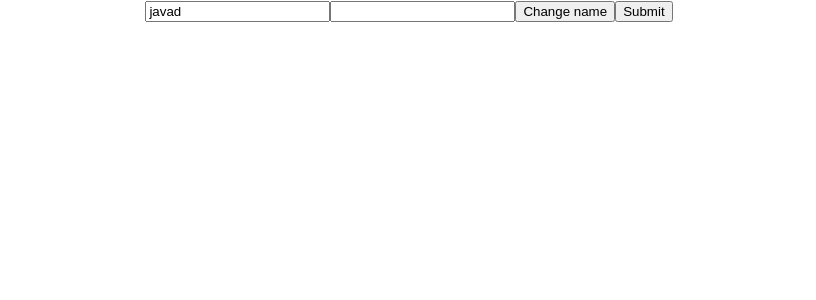
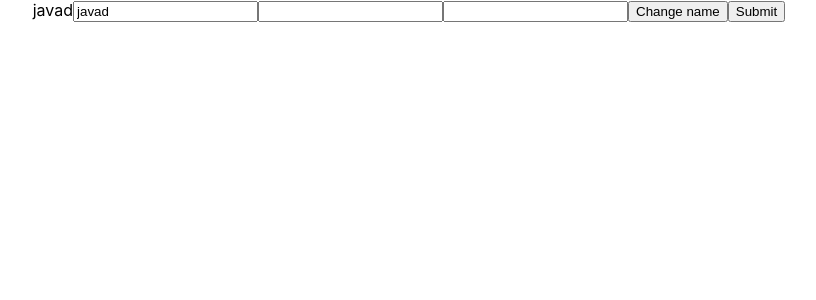
Before and after one commit to javadtavakoli/form-handler, a React (Create React App) app: page / in a window 1280 px wide. Shown: the top 300 px of the page, without its empty margins (231-1047 px from the left). Built offline with nearby package versions, Linux system fonts and the light colour scheme.

Commit message:
added form validation

```diff
--- a/src/App.tsx
+++ b/src/App.tsx
@@ -1,15 +1,30 @@
 import React from "react";
 import "./App.css";
 import useForm from "./formHandler/useForm";
+import * as yup from "yup";
 type FormValues = {
   firstName: string;
   lastName: string;
+  email?: string;
 };
+const formSchema = yup.object({
+  firstName: yup.string().required(),
+  lastName: yup.string().required(),
+  email: yup.string().email(),
+});
 function App() {
-  const { register, handleSubmit, watch, setValue } = useForm<FormValues>({
+  const {
+    register,
+    handleSubmit,
+    watch,
+    setFieldValue,
+    errors,
+    submitLoading,
+  } = useForm<FormValues>({
     initialValues: {
       firstName: "javad",
     },
+    schema: formSchema,
   });
   const firstName = watch("firstName");
 
@@ -20,19 +35,23 @@ function App() {
           console.log(values, "values");
         })}
       >
-        {" "}
         {firstName}
         <input {...register("firstName")} />
         <input {...register("lastName")} />
+        <input {...register("email")} />
+        {errors.map((err) => (
+          <div key={err}>{err}</div>
+        ))}
         <button
           type="button"
           onClick={() => {
-            setValue("firstName", "this");
+            setFieldValue("firstName", "this");
           }}
         >
           Change name
         </button>
         <button type="submit">Submit</button>
+        {submitLoading && "loading..."}
       </form>
     </div>
   );
--- a/src/formHandler/types.ts
+++ b/src/formHandler/types.ts
@@ -1,9 +1,11 @@
+import * as yup from "yup";
 export interface IFormValues {
   [fieldName: string]: string;
 }
 
 export interface IUseFormProps<FormValues extends IFormValues> {
   initialValues: Partial<FormValues>;
+  schema?: yup.AnySchema;
 }
 export type TRegisteredFormFields<FormValues extends IFormValues> = {
   [fieldName in keyof FormValues]?: IRegisteredFormFieldOptions;
@@ -11,3 +13,7 @@ export type TRegisteredFormFields<FormValues extends IFormValues> = {
 export interface IRegisteredFormFieldOptions {
   ref?: HTMLInputElement;
 }
+export interface IValidationResult {
+  success: boolean;
+  errors?: string[];
+}
--- a/src/formHandler/useForm.ts
+++ b/src/formHandler/useForm.ts
@@ -1,58 +1,99 @@
 import { useState, useCallback } from "react";
-import { IUseFormProps, IFormValues, TRegisteredFormFields } from "./types";
+import {
+  IUseFormProps,
+  IFormValues,
+  TRegisteredFormFields,
+  IValidationResult,
+} from "./types";
 import _ from "lodash";
+import { ValidationError } from "yup";
 const useForm = <FormValues extends IFormValues>(
   props?: IUseFormProps<FormValues>
 ) => {
   const [watchingFields, setWatchingFields] = useState<Partial<FormValues>>({});
-
+  const [errors, setErrors] = useState<string[]>([]);
+  const [submitLoading, setSubmitLoading] = useState(false);
   const [registeredFields, setRegisteredFields] = useState<
     TRegisteredFormFields<FormValues>
   >({});
-  const onChange = (event: React.ChangeEvent<HTMLInputElement>) => {
-    const field = event.target;
-    changeWathingFieldValue(field.name, field.value);
-  };
 
-  const changeWathingFieldValue = (
-    fieldName: keyof FormValues,
-    value: string
-  ) => {
+  const changeWathingFieldValue = useCallback(
+    (fieldName: keyof FormValues, value: string) => {
       if (fieldName in watchingFields) {
         setWatchingFields((_fieldsValue) => ({
           ..._fieldsValue,
           [fieldName]: value,
         }));
       }
-  };
-  const onBlur = (event: React.FocusEvent<HTMLInputElement>) => {
-    console.log(event.target.name, event.type, "triggered");
-  };
-  const onFocus = (event: React.FocusEvent<HTMLInputElement>) => {
-    console.log(event.target.name, event.type, "triggered");
-  };
-  const handleSubmit = (submit: (values: Partial<FormValues>) => void) => {
-    return (event: React.FormEvent<HTMLFormElement>) => {
+    },
+    [watchingFields]
+  );
+  const onChange = useCallback(
+    (event: React.ChangeEvent<HTMLInputElement>) => {
+      const field = event.target;
+      changeWathingFieldValue(field.name, field.value);
+    },
+    [changeWathingFieldValue]
+  );
+
+  const getFieldValue = useCallback(
+    (fieldName: keyof FormValues): string | undefined => {
+      const field = registeredFields[fieldName]?.ref;
+      if (!field) return;
+      return field.value;
+    },
+    [registeredFields]
+  );
+  const validateFormValues = useCallback(
+    async (values: FormValues): Promise<IValidationResult> => {
+      if (!props?.schema) return { success: true };
+      try {
+        await props.schema.validate(values);
+        return { success: true };
+      } catch (e) {
+        const error = e as ValidationError;
+        return { success: false, errors: error.errors };
+      }
+    },
+    [props?.schema]
+  );
+  const handleSubmit = useCallback(
+    (submit: (values: FormValues) => void) => {
+      return async (event: React.FormEvent<HTMLFormElement>) => {
+        try {
+          if (submitLoading) return;
+          setSubmitLoading(true);
           event.preventDefault();
-      const formValues: Partial<FormValues> = {};
+          const formValues = {} as FormValues;
           for (const fieldName in registeredFields) {
             _.assign(formValues, { [fieldName]: getFieldValue(fieldName) });
           }
-      submit(formValues);
+          const validationResult = await validateFormValues(formValues);
+          if (!validationResult.success && validationResult.errors) {
+            setErrors(validationResult.errors);
+            return;
+          }
+          if (errors.length > 0) {
+            setErrors([]);
+          }
+          await submit(formValues);
+        } finally {
+          setSubmitLoading(false);
+        }
       };
-  };
-  const getFieldValue = (fieldName: keyof FormValues): string | undefined => {
-    const field = registeredFields[fieldName]?.ref;
-    if (!field) return;
-    return field.value;
-  };
-  const setFieldValue = (fieldName: keyof FormValues, value: string) => {
+    },
+    [registeredFields, getFieldValue, validateFormValues, errors, submitLoading]
+  );
+  const setFieldValue = useCallback(
+    (fieldName: keyof FormValues, value: string) => {
       const fieldInput = registeredFields[fieldName]?.ref;
       if (fieldInput) {
         fieldInput.value = value;
         changeWathingFieldValue(fieldName, value);
       }
-  };
+    },
+    [registeredFields, changeWathingFieldValue]
+  );
   const watch = useCallback(
     (fieldName: keyof FormValues) => {
       if (fieldName in watchingFields) {
@@ -65,10 +106,27 @@ const useForm = <FormValues extends IFormValues>(
       });
       return value;
     },
-    [watchingFields]
+    [watchingFields, getFieldValue]
   );
-
-  const register = (inputName: keyof FormValues) => {
+  const addFieldToRegistery = useCallback(
+    (ref: HTMLInputElement | null, inputName: keyof FormValues) => {
+      if (!ref) return;
+      if (inputName in registeredFields) return;
+      setRegisteredFields((_fields) => ({
+        ..._fields,
+        [inputName]: { ref },
+      }));
+      if (inputName in watchingFields) {
+        setWatchingFields((_watchingFields) => ({
+          ..._watchingFields,
+          [inputName]: ref.value,
+        }));
+      }
+    },
+    [registeredFields, watchingFields]
+  );
+  const register = useCallback(
+    (inputName: keyof FormValues) => {
       const defaultValue = props?.initialValues
         ? props.initialValues[inputName]
         : undefined;
@@ -76,27 +134,22 @@ const useForm = <FormValues extends IFormValues>(
         name: inputName,
         onChange,
         id: inputName,
-      onBlur,
-      onFocus,
         defaultValue,
         ref: (ref: HTMLInputElement | null) => {
-        if (ref) {
-          if (!(inputName in registeredFields)) {
-            setRegisteredFields((_fields) => ({
-              ..._fields,
-              [inputName]: { ref },
-            }));
-          }
-        }
+          addFieldToRegistery(ref, inputName);
         },
       };
-  };
+    },
+    [props, addFieldToRegistery, onChange]
+  );
   return {
     register,
     handleSubmit,
     watch,
-    setValue: setFieldValue,
+    setFieldValue,
     getFieldValue,
+    errors,
+    submitLoading,
   };
 };
 export default useForm;
```
Lines whose indentation alone changed are shown as unchanged.
